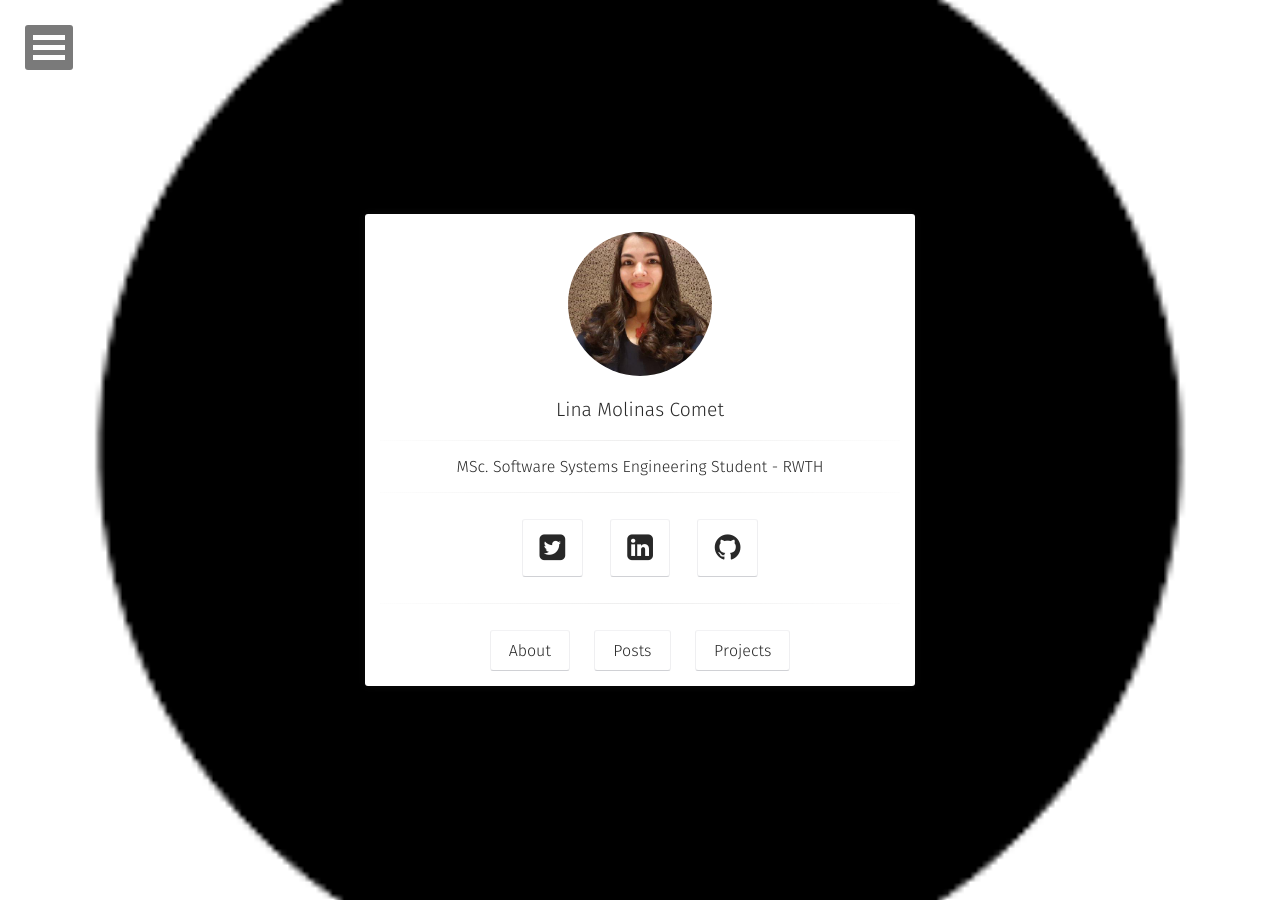
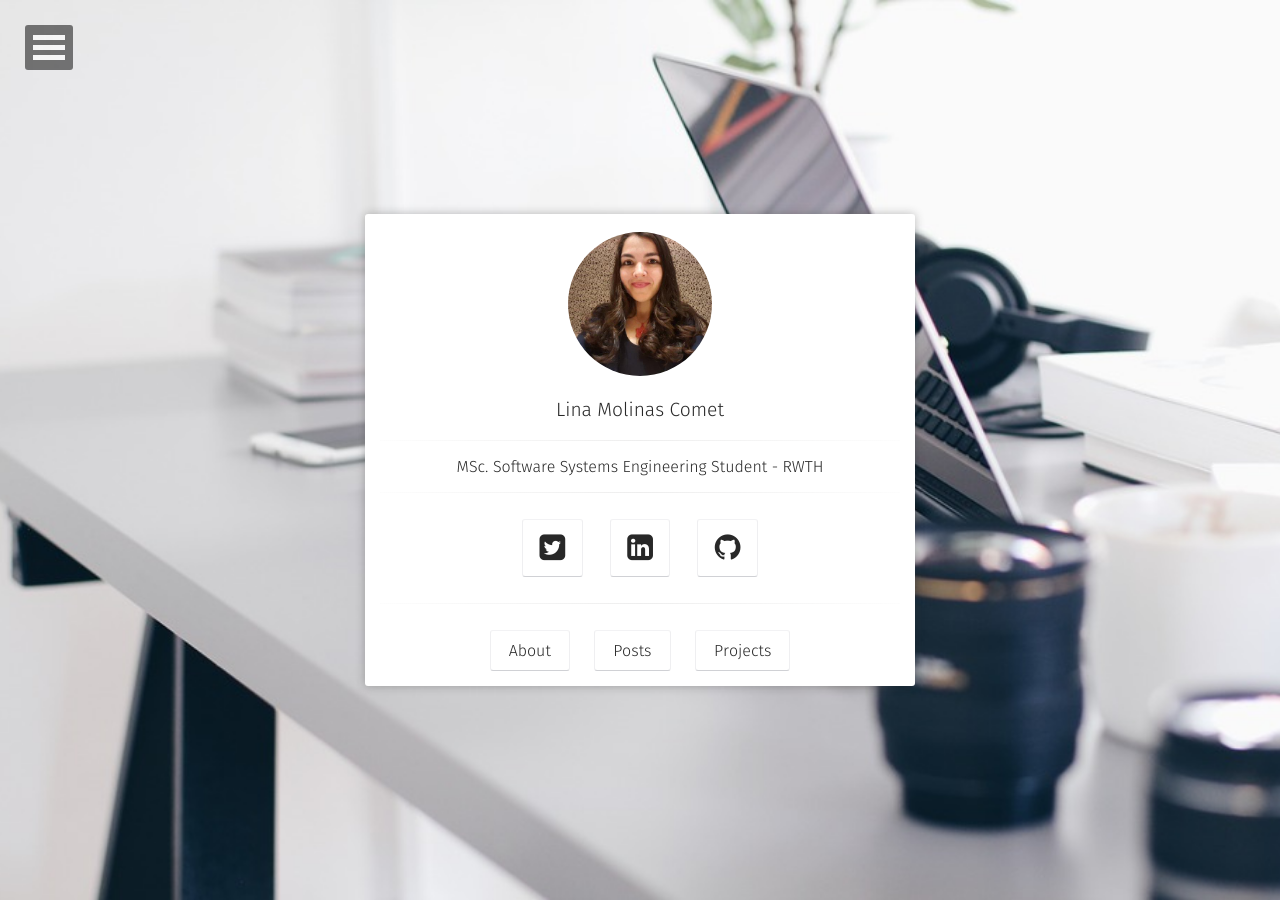
Before and after one commit to lcomet/linamolinascomet, a Jekyll site: the page built from index.html, in a window 1280 px wide. Built offline with Jekyll 4.4.1, drawn with Linux system fonts in a browser that asks for light colours; some web fonts are replaced.

Commit message:
change background

```diff
--- a/_config.yml
+++ b/_config.yml
@@ -6,7 +6,7 @@ description:        "Computer Science Student."
 reading_time:       true
 words_per_minute:   200
 logo:               'assets/img/profile.jpg'
-background:         'assets/img/black.png'
+background:         'assets/img/white.jpg'
 tiled_bg:           false   # Set this true if you want to tile your background image, otherwise it will be covered
 locale:             en_US
 url:                https://lcomet.github.io/linamolinascomet/
```
Also changed, not shown: assets/img/white.jpg (added).
